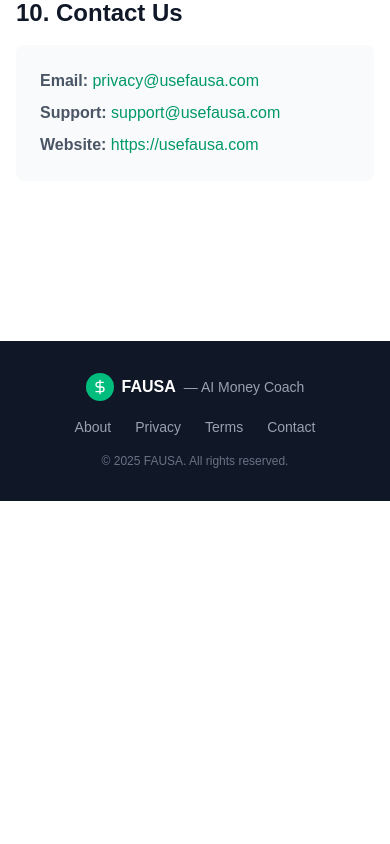
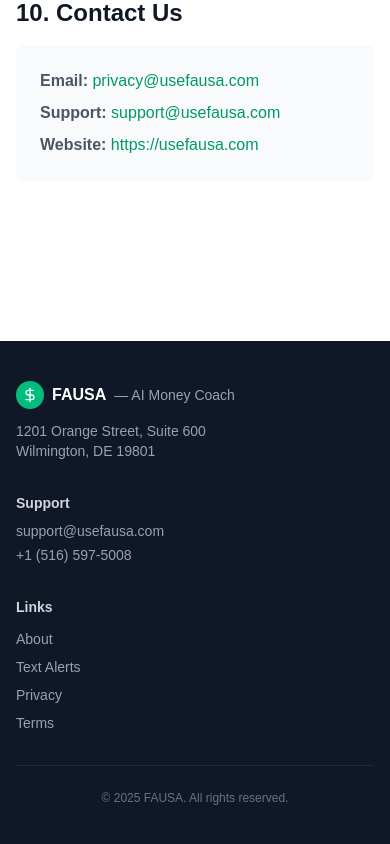
Before and after one commit to Textingman/Admediary-fausa, a Next.js app: page /privacy in a window 390 px wide. Shown: the part 3107-3951 px from the top of the page. Before the commit the page ends 3608 px from the top, so only its background shows below. Built offline with nearby package versions, Linux system fonts and the light colour scheme.

Commit message:
Add address, support email, and phone number to footer on all pages

```diff
--- a/app/about/page.tsx
+++ b/app/about/page.tsx
@@ -158,22 +158,36 @@
       </section>
 
       {/* Footer */}
-      <footer className="bg-gray-900 text-white py-8">
-        <div className="max-w-5xl mx-auto px-4 flex flex-col md:flex-row justify-between items-center gap-4">
-          <div className="flex items-center gap-2">
+      <footer className="bg-gray-900 text-white py-10">
+        <div className="max-w-5xl mx-auto px-4">
+          <div className="flex flex-col md:flex-row justify-between gap-8 mb-8">
+            <div>
+              <div className="flex items-center gap-2 mb-3">
                 <div className="w-7 h-7 bg-emerald-500 rounded-full flex items-center justify-center">
                   <DollarSign className="w-4 h-4 text-white" />
                 </div>
                 <span className="font-bold">FAUSA</span>
                 <span className="text-gray-400 text-sm">— AI Money Coach</span>
               </div>
-          <div className="flex gap-6 text-sm text-gray-400">
+              <p className="text-gray-400 text-sm">1201 Orange Street, Suite 600</p>
+              <p className="text-gray-400 text-sm">Wilmington, DE 19801</p>
+            </div>
+            <div className="flex flex-col gap-1 text-sm text-gray-400">
+              <p className="text-gray-300 font-semibold mb-1">Support</p>
+              <a href="mailto:support@usefausa.com" className="hover:text-white">support@usefausa.com</a>
+              <a href="tel:+15165975008" className="hover:text-white">+1 (516) 597-5008</a>
+            </div>
+            <div className="flex flex-col gap-2 text-sm text-gray-400">
+              <p className="text-gray-300 font-semibold mb-1">Links</p>
               <Link href="/about" className="hover:text-white">About</Link>
+              <Link href="/text-notifications" className="hover:text-white">Text Alerts</Link>
               <Link href="/privacy" className="hover:text-white">Privacy</Link>
               <Link href="/terms" className="hover:text-white">Terms</Link>
-            <a href="mailto:support@usefausa.com" className="hover:text-white">Contact</a>
             </div>
+          </div>
+          <div className="border-t border-gray-800 pt-6 text-center">
             <p className="text-gray-500 text-xs">© 2025 FAUSA. All rights reserved.</p>
+          </div>
         </div>
       </footer>
     </div>
--- a/app/page.tsx
+++ b/app/page.tsx
@@ -231,23 +231,36 @@
       </section>
 
       {/* Footer */}
-      <footer className="bg-gray-900 text-white py-8 mt-4">
-        <div className="max-w-5xl mx-auto px-4 flex flex-col md:flex-row justify-between items-center gap-4">
-          <div className="flex items-center gap-2">
+      <footer className="bg-gray-900 text-white py-10 mt-4">
+        <div className="max-w-5xl mx-auto px-4">
+          <div className="flex flex-col md:flex-row justify-between gap-8 mb-8">
+            <div>
+              <div className="flex items-center gap-2 mb-3">
                 <div className="w-7 h-7 bg-emerald-500 rounded-full flex items-center justify-center">
                   <DollarSign className="w-4 h-4 text-white" />
                 </div>
                 <span className="font-bold">FAUSA</span>
                 <span className="text-gray-400 text-sm">— AI Money Coach</span>
               </div>
-          <div className="flex gap-6 text-sm text-gray-400">
+              <p className="text-gray-400 text-sm">1201 Orange Street, Suite 600</p>
+              <p className="text-gray-400 text-sm">Wilmington, DE 19801</p>
+            </div>
+            <div className="flex flex-col gap-1 text-sm text-gray-400">
+              <p className="text-gray-300 font-semibold mb-1">Support</p>
+              <a href="mailto:support@usefausa.com" className="hover:text-white">support@usefausa.com</a>
+              <a href="tel:+15165975008" className="hover:text-white">+1 (516) 597-5008</a>
+            </div>
+            <div className="flex flex-col gap-2 text-sm text-gray-400">
+              <p className="text-gray-300 font-semibold mb-1">Links</p>
               <Link href="/about" className="hover:text-white">About</Link>
               <Link href="/text-notifications" className="hover:text-white">Text Alerts</Link>
               <Link href="/privacy" className="hover:text-white">Privacy</Link>
               <Link href="/terms" className="hover:text-white">Terms</Link>
-            <a href="mailto:support@usefausa.com" className="hover:text-white">Contact</a>
             </div>
+          </div>
+          <div className="border-t border-gray-800 pt-6 text-center">
             <p className="text-gray-500 text-xs">© 2025 FAUSA. All rights reserved.</p>
+          </div>
         </div>
       </footer>
     </div>
--- a/app/privacy/page.tsx
+++ b/app/privacy/page.tsx
@@ -129,22 +129,36 @@
       </section>
 
       {/* Footer */}
-      <footer className="bg-gray-900 text-white py-8 mt-20">
-        <div className="max-w-5xl mx-auto px-4 flex flex-col md:flex-row justify-between items-center gap-4">
-          <div className="flex items-center gap-2">
+      <footer className="bg-gray-900 text-white py-10 mt-20">
+        <div className="max-w-5xl mx-auto px-4">
+          <div className="flex flex-col md:flex-row justify-between gap-8 mb-8">
+            <div>
+              <div className="flex items-center gap-2 mb-3">
                 <div className="w-7 h-7 bg-emerald-500 rounded-full flex items-center justify-center">
                   <DollarSign className="w-4 h-4 text-white" />
                 </div>
                 <span className="font-bold">FAUSA</span>
                 <span className="text-gray-400 text-sm">— AI Money Coach</span>
               </div>
-          <div className="flex gap-6 text-sm text-gray-400">
+              <p className="text-gray-400 text-sm">1201 Orange Street, Suite 600</p>
+              <p className="text-gray-400 text-sm">Wilmington, DE 19801</p>
+            </div>
+            <div className="flex flex-col gap-1 text-sm text-gray-400">
+              <p className="text-gray-300 font-semibold mb-1">Support</p>
+              <a href="mailto:support@usefausa.com" className="hover:text-white">support@usefausa.com</a>
+              <a href="tel:+15165975008" className="hover:text-white">+1 (516) 597-5008</a>
+            </div>
+            <div className="flex flex-col gap-2 text-sm text-gray-400">
+              <p className="text-gray-300 font-semibold mb-1">Links</p>
               <Link href="/about" className="hover:text-white">About</Link>
+              <Link href="/text-notifications" className="hover:text-white">Text Alerts</Link>
               <Link href="/privacy" className="hover:text-white">Privacy</Link>
               <Link href="/terms" className="hover:text-white">Terms</Link>
-            <a href="mailto:support@usefausa.com" className="hover:text-white">Contact</a>
             </div>
+          </div>
+          <div className="border-t border-gray-800 pt-6 text-center">
             <p className="text-gray-500 text-xs">© 2025 FAUSA. All rights reserved.</p>
+          </div>
         </div>
       </footer>
     </div>
--- a/app/terms/page.tsx
+++ b/app/terms/page.tsx
@@ -134,22 +134,36 @@
       </section>
 
       {/* Footer */}
-      <footer className="bg-gray-900 text-white py-8 mt-20">
-        <div className="max-w-5xl mx-auto px-4 flex flex-col md:flex-row justify-between items-center gap-4">
-          <div className="flex items-center gap-2">
+      <footer className="bg-gray-900 text-white py-10 mt-20">
+        <div className="max-w-5xl mx-auto px-4">
+          <div className="flex flex-col md:flex-row justify-between gap-8 mb-8">
+            <div>
+              <div className="flex items-center gap-2 mb-3">
                 <div className="w-7 h-7 bg-emerald-500 rounded-full flex items-center justify-center">
                   <DollarSign className="w-4 h-4 text-white" />
                 </div>
                 <span className="font-bold">FAUSA</span>
                 <span className="text-gray-400 text-sm">— AI Money Coach</span>
               </div>
-          <div className="flex gap-6 text-sm text-gray-400">
+              <p className="text-gray-400 text-sm">1201 Orange Street, Suite 600</p>
+              <p className="text-gray-400 text-sm">Wilmington, DE 19801</p>
+            </div>
+            <div className="flex flex-col gap-1 text-sm text-gray-400">
+              <p className="text-gray-300 font-semibold mb-1">Support</p>
+              <a href="mailto:support@usefausa.com" className="hover:text-white">support@usefausa.com</a>
+              <a href="tel:+15165975008" className="hover:text-white">+1 (516) 597-5008</a>
+            </div>
+            <div className="flex flex-col gap-2 text-sm text-gray-400">
+              <p className="text-gray-300 font-semibold mb-1">Links</p>
               <Link href="/about" className="hover:text-white">About</Link>
+              <Link href="/text-notifications" className="hover:text-white">Text Alerts</Link>
               <Link href="/privacy" className="hover:text-white">Privacy</Link>
               <Link href="/terms" className="hover:text-white">Terms</Link>
-            <a href="mailto:support@usefausa.com" className="hover:text-white">Contact</a>
             </div>
+          </div>
+          <div className="border-t border-gray-800 pt-6 text-center">
             <p className="text-gray-500 text-xs">© 2025 FAUSA. All rights reserved.</p>
+          </div>
         </div>
       </footer>
     </div>
--- a/app/text-notifications/page.tsx
+++ b/app/text-notifications/page.tsx
@@ -353,23 +353,36 @@
       </section>
 
       {/* Footer */}
-      <footer className="bg-gray-900 text-white py-8 mt-0">
-        <div className="max-w-5xl mx-auto px-4 flex flex-col md:flex-row justify-between items-center gap-4">
-          <div className="flex items-center gap-2">
+      <footer className="bg-gray-900 text-white py-10 mt-0">
+        <div className="max-w-5xl mx-auto px-4">
+          <div className="flex flex-col md:flex-row justify-between gap-8 mb-8">
+            <div>
+              <div className="flex items-center gap-2 mb-3">
                 <div className="w-7 h-7 bg-emerald-500 rounded-full flex items-center justify-center">
                   <DollarSign className="w-4 h-4 text-white" />
                 </div>
                 <span className="font-bold">FAUSA</span>
                 <span className="text-gray-400 text-sm">— AI Money Coach</span>
               </div>
-          <div className="flex gap-6 text-sm text-gray-400">
+              <p className="text-gray-400 text-sm">1201 Orange Street, Suite 600</p>
+              <p className="text-gray-400 text-sm">Wilmington, DE 19801</p>
+            </div>
+            <div className="flex flex-col gap-1 text-sm text-gray-400">
+              <p className="text-gray-300 font-semibold mb-1">Support</p>
+              <a href="mailto:support@usefausa.com" className="hover:text-white">support@usefausa.com</a>
+              <a href="tel:+15165975008" className="hover:text-white">+1 (516) 597-5008</a>
+            </div>
+            <div className="flex flex-col gap-2 text-sm text-gray-400">
+              <p className="text-gray-300 font-semibold mb-1">Links</p>
               <Link href="/about" className="hover:text-white">About</Link>
               <Link href="/text-notifications" className="hover:text-white">Text Alerts</Link>
               <Link href="/privacy" className="hover:text-white">Privacy</Link>
               <Link href="/terms" className="hover:text-white">Terms</Link>
-            <a href="mailto:support@usefausa.com" className="hover:text-white">Contact</a>
             </div>
+          </div>
+          <div className="border-t border-gray-800 pt-6 text-center">
             <p className="text-gray-500 text-xs">© 2025 FAUSA. All rights reserved.</p>
+          </div>
         </div>
       </footer>
     </div>
```
Lines whose indentation alone changed are shown as unchanged.
